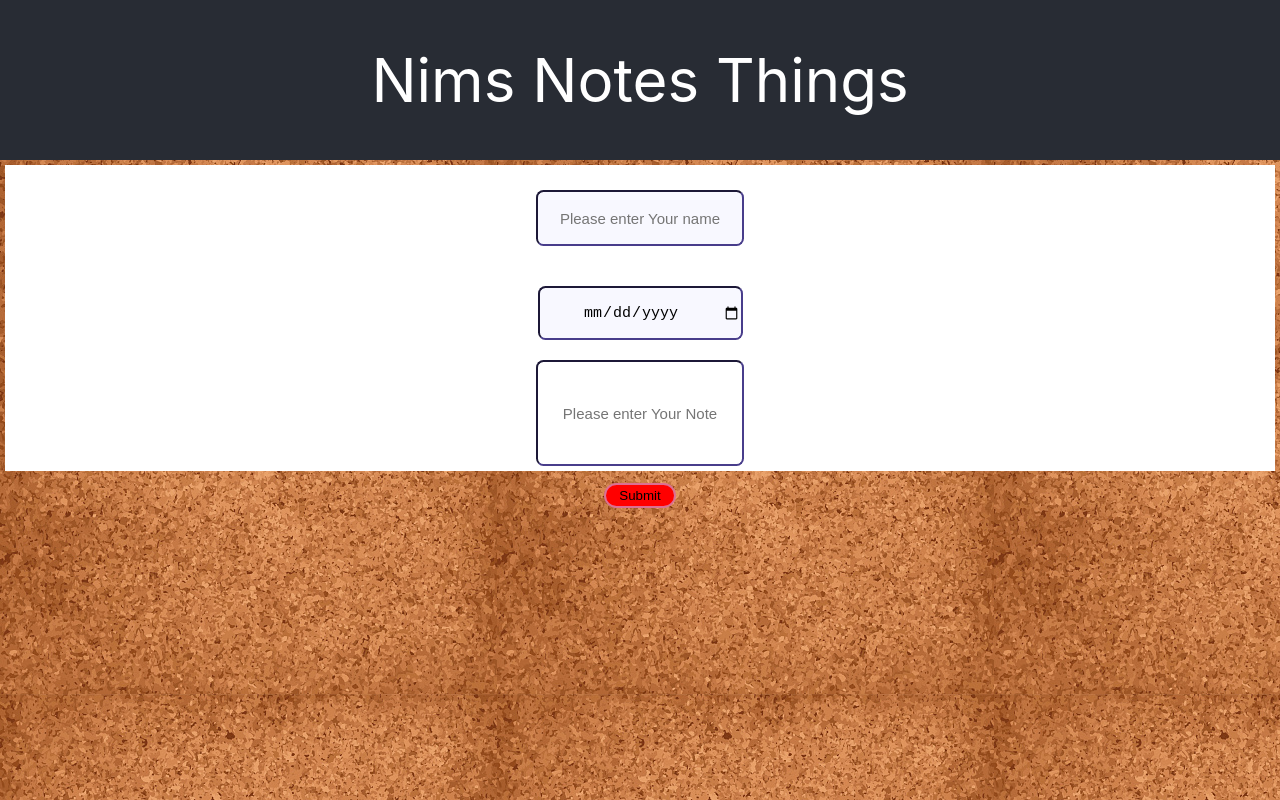
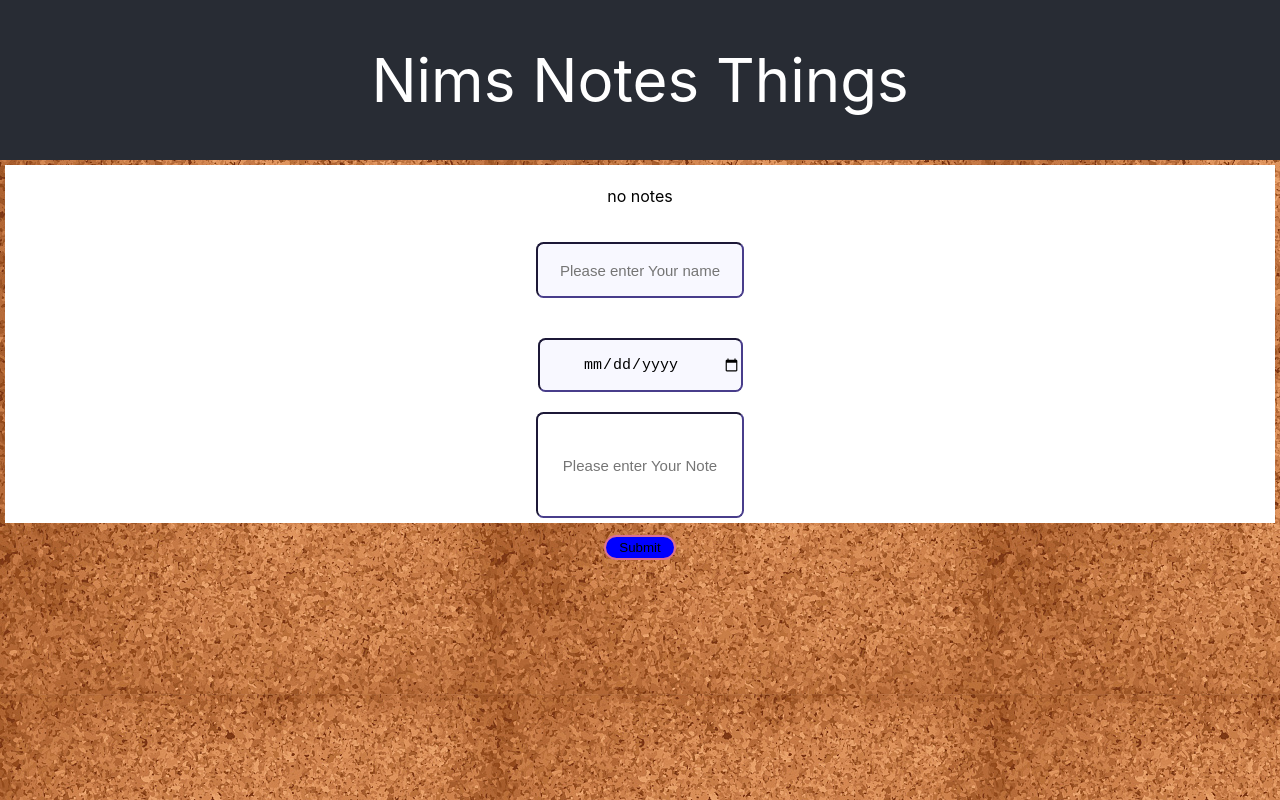
Before and after one commit to nf2000/nims-notes-things, a React (Create React App) app in the folder nims-notes-things/: page / in a window 1280 px wide. Built offline with nearby package versions, Linux system fonts and the light colour scheme.

Commit message:
logic for message for no notes added

```diff
--- a/nims-notes-things/src/components/Form.js
+++ b/nims-notes-things/src/components/Form.js
@@ -60,7 +60,8 @@ const Form = (props) => {
       };
       const notesCopy = [...notes];
       notesCopy.push(formDataCopy);
-      dispatch(setNote(notesCopy));
+      dispatch(setNote(notesCopy))
+
     }
   };
 
@@ -75,8 +76,14 @@ const Form = (props) => {
 
   return (
     <StyledForm onSubmit={handleOnSubmit}>
+
+
       <StyledDiv>
+
+
         <InnerForm>
+         {notes.length === 0 ? <p> no notes</p> : null }
+
           {empty.name && <ErrorMessage>Name field is required</ErrorMessage>}
           <Input
             name="name"
@@ -104,7 +111,7 @@ const Form = (props) => {
           />
         </InnerForm>
       </StyledDiv>
-      <Button background="red" type="submit">
+      <Button background="blue" type="submit">
         Submit
       </Button>
     </StyledForm>
```
